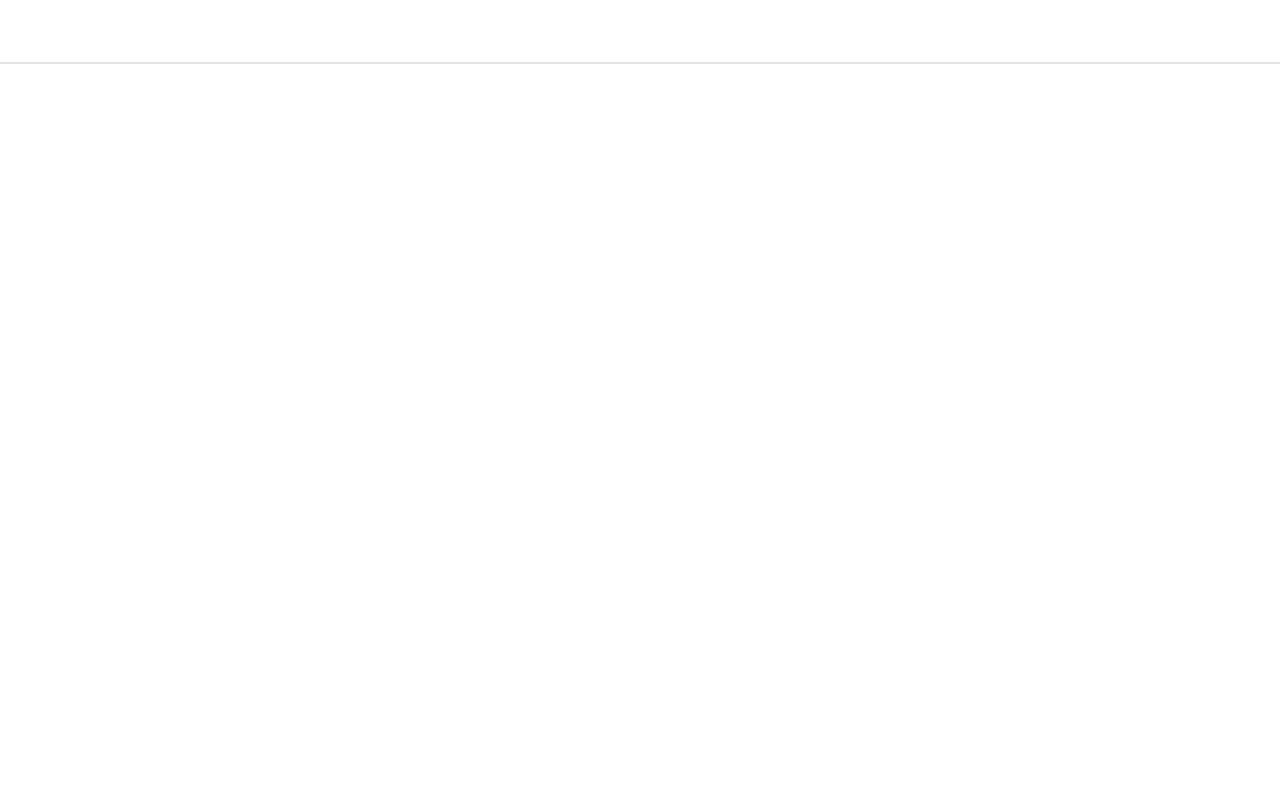
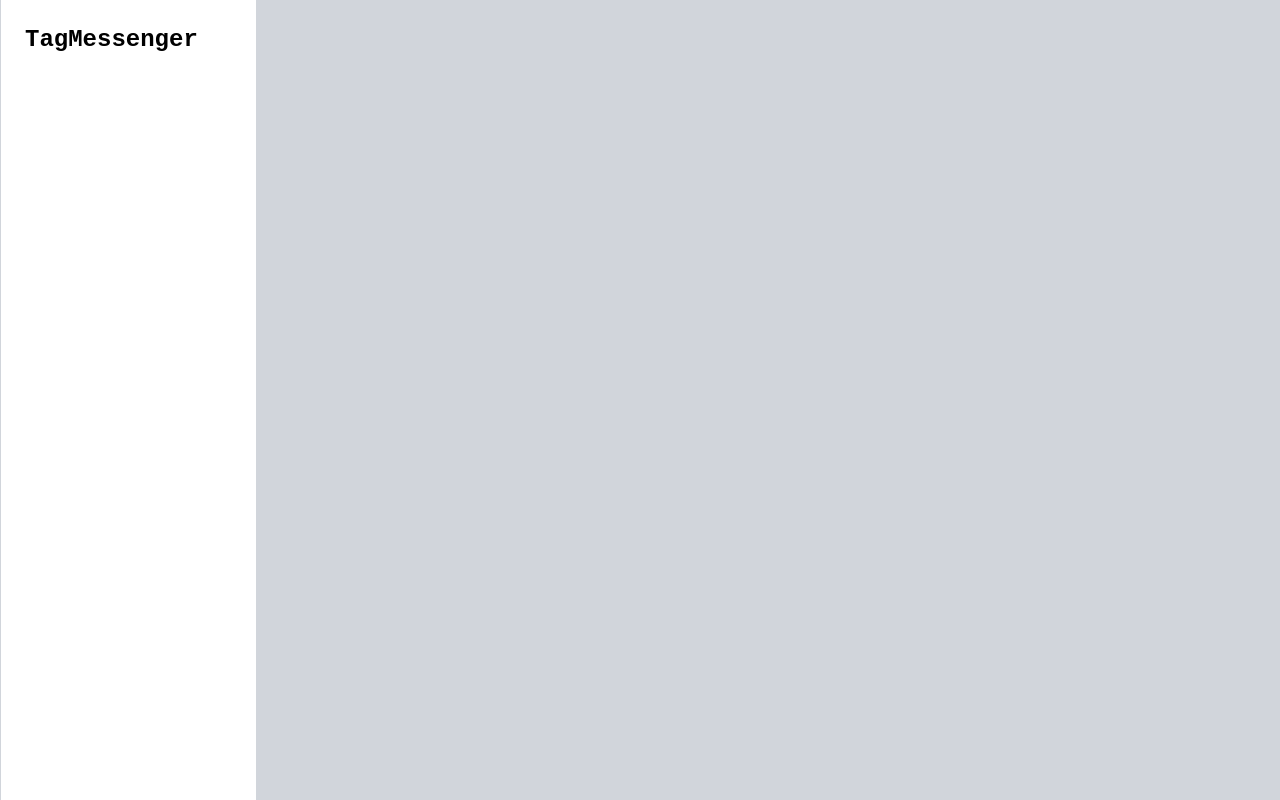
Before and after one commit to jeyhunjeyhunzade/tag-messenger, a React (Vite) app in the folder client/: page / in a window 1280 px wide. Built offline with nearby package versions, Linux system fonts and the light colour scheme.

Commit message:
created layout and added sidebar

```diff
--- /dev/null
+++ b/client/src/components/Sidebar.tsx
@@ -0,0 +1,11 @@
+const Sidebar = () => {
+  return (
+    <div className="h-full w-[20%] border-l border-gray-300 bg-white p-6">
+      <div id="test" className="mb-4 flex text-2xl font-semibold">
+        TagMessenger
+      </div>
+    </div>
+  );
+};
+
+export default Sidebar;
--- a/client/src/pages/App.tsx
+++ b/client/src/pages/App.tsx
@@ -1,10 +1,10 @@
+import Sidebar from "@app/components/Sidebar";
+
 const App = () => {
   return (
-    <div>
-      <header>
-        <nav className="mb-9 flex h-16 items-center justify-end border-b-2 border-b-zinc-200"></nav>
-      </header>
-      <main className="flex items-center justify-center"></main>
+    <div className="flex h-full">
+      <Sidebar />
+      <div className="w-[80%] flex-1 bg-gray-300 p-8"></div>
     </div>
   );
 };
```
